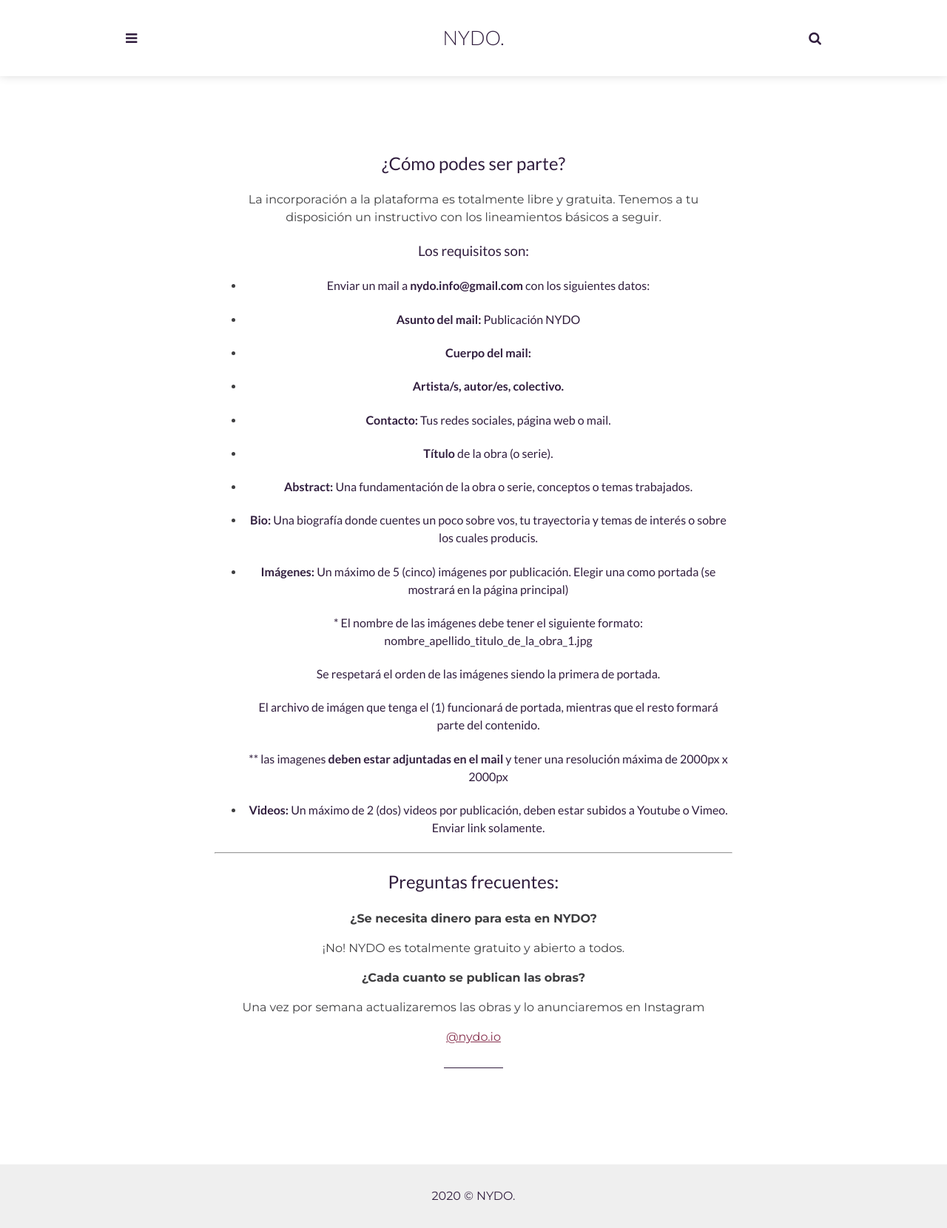
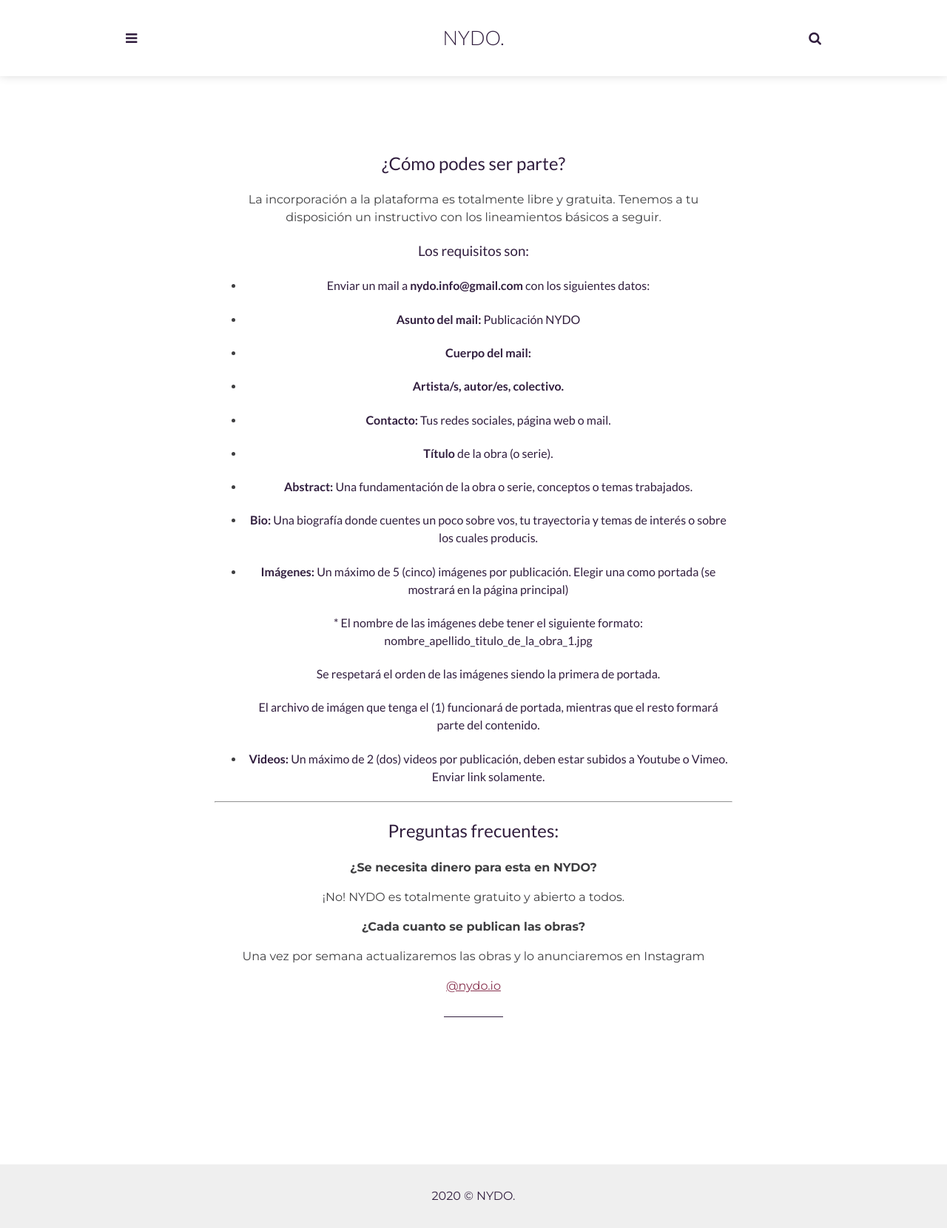
Before and after one commit to nydo/nydo.github.io, a Jekyll site: the page built from _pages/formar_parte.html, in a window 1280 px wide. Shown: the whole page at 74% size. Built offline with Jekyll 4.4.1, drawn with Linux system fonts in a browser that asks for light colours.

Commit message:
Update formar_parte.html

```diff
--- a/_pages/formar_parte.html
+++ b/_pages/formar_parte.html
@@ -26,7 +26,6 @@
       <h4>* El nombre de las imágenes debe tener el siguiente formato: nombre_apellido_titulo_de_la_obra_1.jpg</h4>
       <h4>Se respetará el orden de las imágenes siendo la primera de portada.</h4>
       <h4>El archivo de imágen que tenga el (1) funcionará de portada, mientras que el resto formará parte del contenido.</h4>
-      <h4>** las imagenes <b>deben estar adjuntadas en el mail</b> y tener una resolución máxima de 2000px x 2000px</h4>
       <li><h4><b>Videos: </b> Un máximo de 2 (dos) videos por publicación, deben estar subidos a Youtube o Vimeo. Enviar link solamente.</h4></li>
 
 
```
